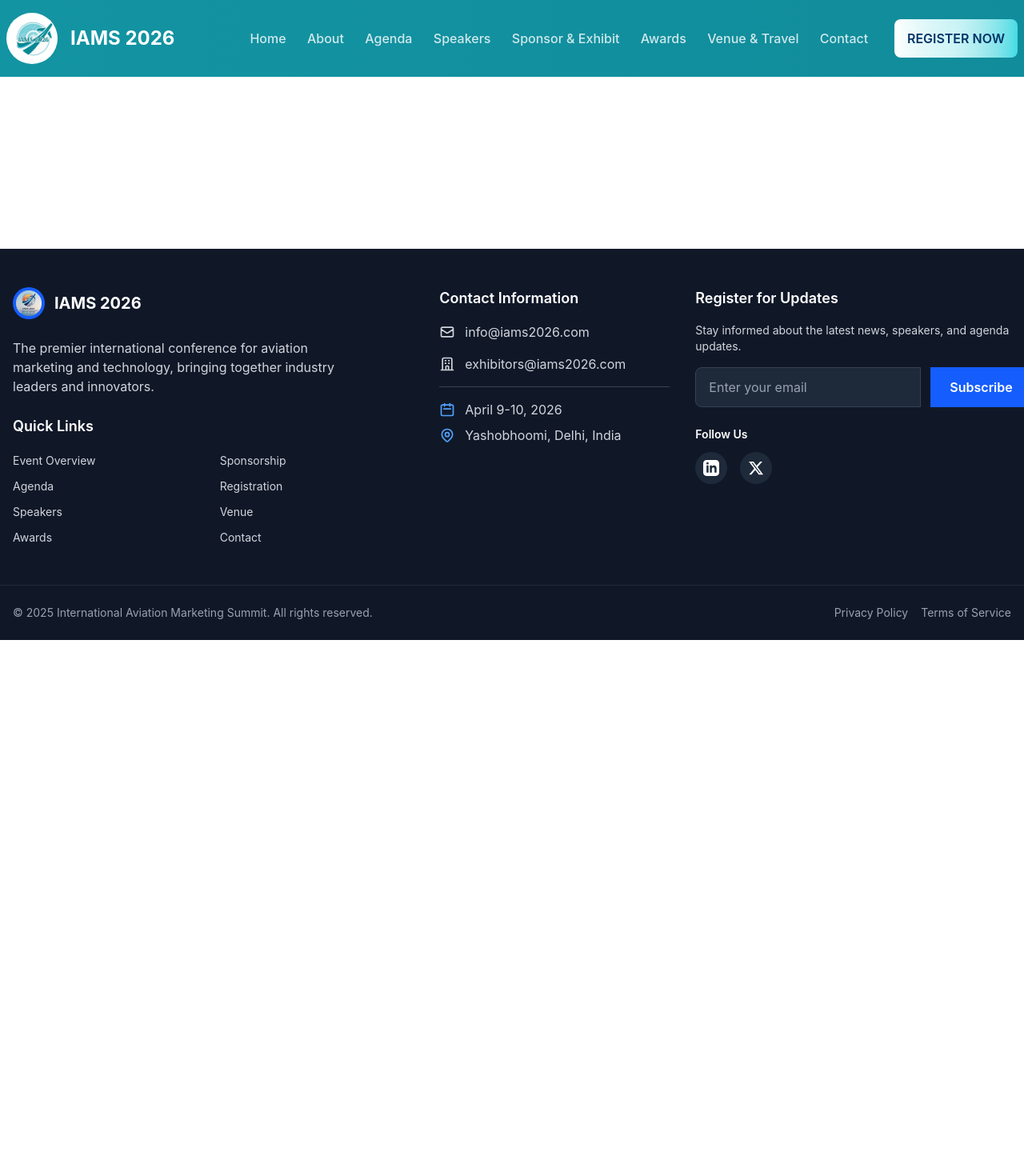
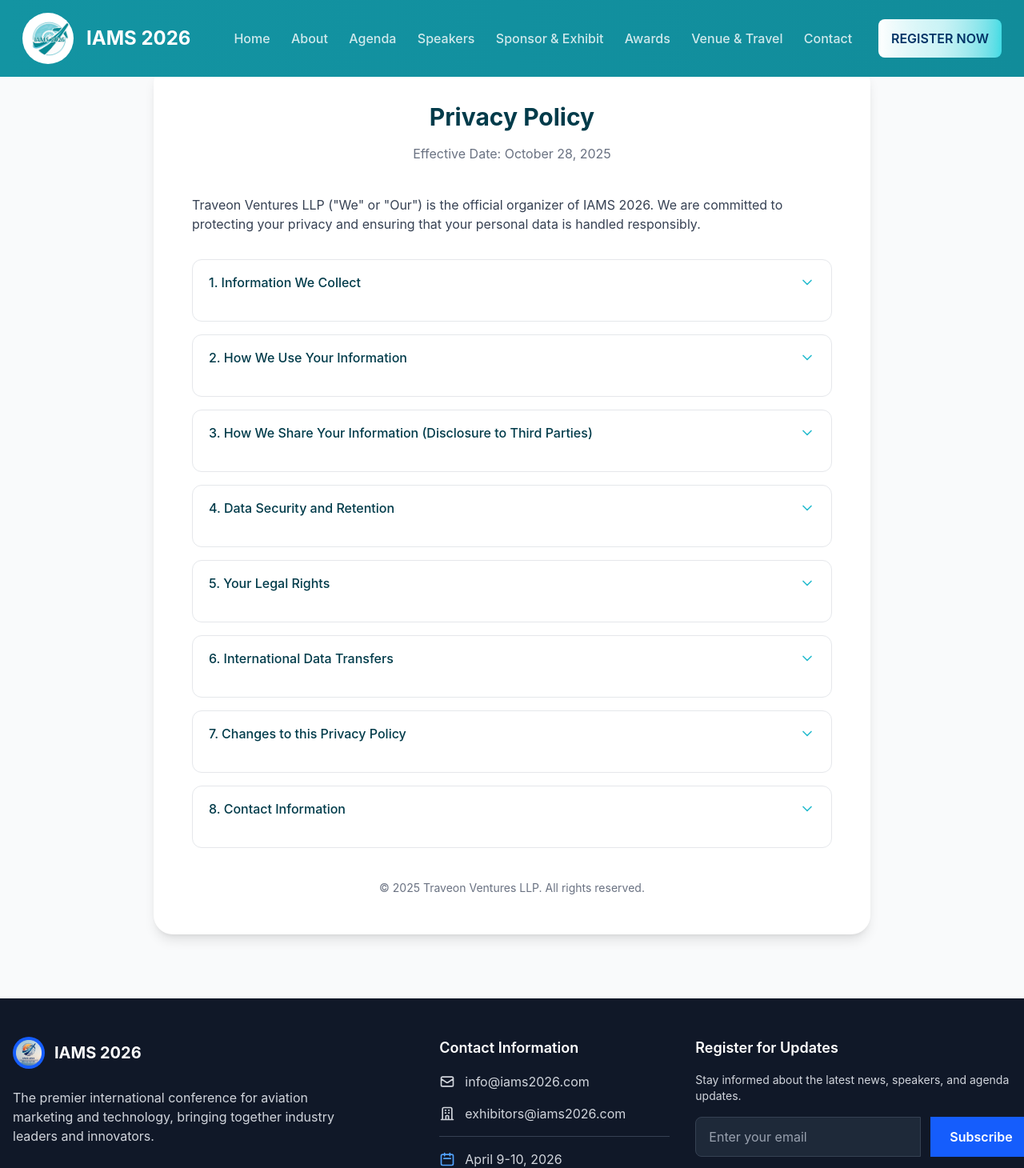
Before and after one commit to evreneducation/iams, a React (Vite) app: page /privacy in a window 1280 px wide. Shown: the top 1460 px of the page at 80% size. Before the commit the page ends 800 px from the top, so only its background shows below. Built offline with nearby package versions, Linux system fonts and the light colour scheme; a web font is replaced by a local one.

Commit message:
privacy policy page addess sucessfully

```diff
--- a/src/App.jsx
+++ b/src/App.jsx
@@ -18,6 +18,8 @@ import RegistrationForm from "./pages/multiStepForm";
 import HotelPartners from "./pages/allhote";
 import AllHotel from "./pages/allhote";
 import TravelInfo from "./pages/travellsAndVisa";
+
+import PrivecyPolicy from "./pages/privecyAndPolicy";
 function App() {
   return (
     <Router>
@@ -40,6 +42,7 @@ function App() {
             <Route path="/registration-form" element={<RegistrationForm />} />
             <Route path="/hotelpartner" element={<AllHotel />} />
             <Route path="/travel-info" element={<TravelInfo />} />
+               <Route path="/privacy" element={<PrivecyPolicy />} />
           </Routes>
         </main>
         <Footer />
--- a/src/components/Footer.jsx
+++ b/src/components/Footer.jsx
@@ -5,26 +5,21 @@ import { Link } from "react-router-dom";
 const Footer = () => {
   const [email, setEmail] = useState("");
 
-  // Function to handle email click
   const handleEmailClick = (email) => {
     window.location.href = `mailto:${email}`;
   };
 
-  // Function to open location in Google Maps
   const openLocation = () => {
     window.open("https://maps.app.goo.gl/DvSeC96TBuffbbHb8", "_blank");
   };
 
-  // Function to handle email signup
   const handleEmailSignup = (e) => {
     e.preventDefault();
-    // Here you would typically send the email to your backend
     console.log("Email submitted:", email);
     alert("Thank you for subscribing to updates!");
     setEmail("");
   };
 
-  // Function to open social media links
   const openSocialMedia = (platform) => {
     const urls = {
       linkedin: "https://linkedin.com/company/iams2026",
@@ -128,6 +123,24 @@ const Footer = () => {
                       Contact
                     </Link>
                   </li>
+
+                  {/* Added Privacy & Terms here */}
+                  <li>
+                    <Link
+                      to="/privacy"
+                      className="text-gray-300 hover:text-blue-400 transition-colors text-sm"
+                    >
+                      Privacy Policy
+                    </Link>
+                  </li>
+                  <li>
+                    <Link
+                      to="/terms"
+                      className="text-gray-300 hover:text-blue-400 transition-colors text-sm"
+                    >
+                      Terms & Conditions
+                    </Link>
+                  </li>
                 </ul>
               </div>
             </div>
@@ -179,7 +192,6 @@ const Footer = () => {
                 <span>exhibitors@iams2026.com</span>
               </div>
 
-              {/* Event Details */}
               <div className="pt-4 border-t border-gray-700">
                 <div className="flex items-center text-gray-300 mb-2">
                   <svg
@@ -255,7 +267,7 @@ const Footer = () => {
               </div>
             </form>
 
-            {/* Social Media Icons */}
+            {/* Social Media */}
             <div className="mt-6">
               <h5 className="text-sm font-semibold mb-3 text-white">
                 Follow Us
@@ -291,29 +303,12 @@ const Footer = () => {
         </div>
       </div>
 
-      {/* Copyright Section */}
+      {/* Copyright Section (cleaned up) */}
       <div className="border-t border-gray-800">
-        <div className="container mx-auto px-4 py-6">
-          <div className="flex flex-col md:flex-row justify-between items-center">
-            <p className="text-gray-400 text-sm">
-              © 2025 International Aviation Marketing Summit. All rights
-              reserved.
-            </p>
-            <div className="flex space-x-4 mt-4 md:mt-0">
-              <Link
-                to="/privacy"
-                className="text-gray-400 hover:text-blue-400 text-sm transition-colors"
-              >
-                Privacy Policy
-              </Link>
-              <Link
-                to="/terms"
-                className="text-gray-400 hover:text-blue-400 text-sm transition-colors"
-              >
-                Terms of Service
-              </Link>
-            </div>
-          </div>
+        <div className="container mx-auto px-4 py-6 text-center">
+          <p className="text-gray-400 text-sm">
+            © 2025 International Aviation Marketing Summit. All rights reserved.
+          </p>
         </div>
       </div>
     </footer>
--- a/src/components/Header.jsx
+++ b/src/components/Header.jsx
@@ -65,7 +65,7 @@ const Header = () => {
 
   return (
 <header
-  className={`fixed top-0 left-0 w-full z-50 transition-all duration-500 ${
+  className={`fixed px-[20px] top-0 left-0 w-full z-50 transition-all duration-500 ${
     isScrolled
       ? "bg-white/95 backdrop-blur-md shadow-lg py-3 border-b border-gray-100"
       : "bg-gradient-to-r from-[#1394A2] via-[#12909F] to-[#118C9A] py-4"
--- a/src/pages/Home.jsx
+++ b/src/pages/Home.jsx
@@ -265,7 +265,6 @@ const Home = () => {
         <div className="container mx-auto px-4">
           <div className="max-w-6xl mx-auto">
             <div className="grid grid-cols-1 lg:grid-cols-2 gap-12 items-center">
-
 
               {/* Image Placeholder */}
               <div className="order-2 lg:order-2 relative" data-aos="fade-left">
--- /dev/null
+++ b/src/pages/privecyAndPolicy.jsx
@@ -0,0 +1,156 @@
+import { useState } from "react";
+import { ChevronDown, ChevronUp } from "lucide-react";
+
+const sections = [
+  {
+    title: "1. Information We Collect",
+    content: (
+      <>
+        <p className="mb-3">
+          We collect information that identifies, relates to, describes, or is capable of being associated with you ("Personal Information").
+        </p>
+        <h4 className="font-semibold text-[#003B4A] mb-2">A. Information You Provide Directly</h4>
+        <ul className="list-disc ml-5 mb-4 space-y-1 text-gray-700">
+          <li>Identity and Contact Data: Name, title, company, job function, email address, and phone number.</li>
+          <li>Registration Data: Payment details (processed via a third-party gateway), ticket type, dietary requirements.</li>
+          <li>Professional Data: Information about your professional background or industry focus.</li>
+        </ul>
+        <h4 className="font-semibold text-[#003B4A] mb-2">B. Information Collected Automatically</h4>
+        <ul className="list-disc ml-5 space-y-1 text-gray-700">
+          <li>Technical Data: IP address, browser type, OS, time zone, and device info.</li>
+          <li>Usage Data: Pages visited, time on site, and referring site details.</li>
+        </ul>
+      </>
+    ),
+  },
+  {
+    title: "2. How We Use Your Information",
+    content: (
+      <ul className="list-disc ml-5 space-y-1 text-gray-700">
+        <li>Service Delivery: Registration, ticketing, networking, and event updates.</li>
+        <li>Communication: Handling inquiries and sending essential event communications.</li>
+        <li>Marketing: Sending newsletters and promotional materials with consent.</li>
+        <li>Analysis: Improving website and event experience.</li>
+      </ul>
+    ),
+  },
+  {
+    title: "3. How We Share Your Information (Disclosure to Third Parties)",
+    content: (
+      <>
+        <h4 className="font-semibold text-[#003B4A] mb-2">A. Event Sponsors and Partners</h4>
+        <p className="mb-2">
+          Attendee details (name, job title, company, email) may be shared with IAMS 2026 sponsors for networking and B2B interactions.
+        </p>
+        <p className="mb-4 italic text-gray-600">
+          Opt-out available by emailing <a href="mailto:info@iamsglobal.com" className="text-[#28bccf] hover:underline">info@iamsglobal.com</a>.
+        </p>
+
+        <h4 className="font-semibold text-[#003B4A] mb-2">B. Service Providers</h4>
+        <ul className="list-disc ml-5 mb-4 space-y-1 text-gray-700">
+          <li>Event management and badging systems</li>
+          <li>IT and system administration</li>
+          <li>Payment processors</li>
+        </ul>
+
+        <h4 className="font-semibold text-[#003B4A] mb-2">C. Legal Compliance and Protection</h4>
+        <p>We may disclose information as required by law or to protect our rights and attendees’ safety.</p>
+      </>
+    ),
+  },
+  {
+    title: "4. Data Security and Retention",
+    content: (
+      <ul className="list-disc ml-5 space-y-1 text-gray-700">
+        <li>We employ strong security measures to protect data from unauthorized access.</li>
+        <li>Data is retained only as long as necessary (usually up to three years after the event).</li>
+      </ul>
+    ),
+  },
+  {
+    title: "5. Your Legal Rights",
+    content: (
+      <ul className="list-disc ml-5 space-y-1 text-gray-700">
+        <li>Access, correction, or deletion of your Personal Information.</li>
+        <li>Object to processing for direct marketing.</li>
+        <li>Contact <a href="mailto:info@iamsglobal.com" className="text-[#28bccf] hover:underline">info@iamsglobal.com</a> to exercise your rights.</li>
+      </ul>
+    ),
+  },
+  {
+    title: "6. International Data Transfers",
+    content: (
+      <p>Your data may be processed in India or other countries where our partners operate, ensuring equivalent protection worldwide.</p>
+    ),
+  },
+  {
+    title: "7. Changes to this Privacy Policy",
+    content: (
+      <p>We may update this Privacy Policy periodically. Updates will be posted with a new effective date.</p>
+    ),
+  },
+  {
+    title: "8. Contact Information",
+    content: (
+      <ul className="list-none space-y-1 text-gray-700">
+        <li>Email: <a href="mailto:info@iamsglobal.com" className="text-[#28bccf] hover:underline">info@iamsglobal.com</a></li>
+        <li>Phone: +91 8929290107</li>
+        <li>Address: Traveon Ventures LLP, 128, D-Mall, NSP, Delhi-110034, India</li>
+      </ul>
+    ),
+  },
+];
+
+export default function PrivacyPolicy() {
+  const [openIndex, setOpenIndex] = useState(null);
+
+  return (
+    <section className="bg-gray-50 min-h-screen py-20 px-6">
+      <div className="max-w-4xl mx-auto bg-white rounded-3xl shadow-lg p-8 md:p-12 transition-all">
+        <h1 className="text-3xl font-bold text-[#003B4A] text-center mb-4">
+          Privacy Policy
+        </h1>
+        <p className="text-center text-gray-500 mb-10">
+          Effective Date: October 28, 2025
+        </p>
+
+        <p className="text-gray-700 mb-8">
+          Traveon Ventures LLP ("We" or "Our") is the official organizer of IAMS 2026. We are committed
+          to protecting your privacy and ensuring that your personal data is handled responsibly.
+        </p>
+
+        <div className="space-y-4">
+          {sections.map((section, index) => (
+            <div
+              key={index}
+              className="border border-gray-200 rounded-xl overflow-hidden transition-all bg-white"
+            >
+              <button
+                onClick={() => setOpenIndex(openIndex === index ? null : index)}
+                className="w-full flex justify-between items-center px-5 py-4 text-left font-medium text-[#003B4A] hover:bg-gray-50 transition"
+              >
+                {section.title}
+                {openIndex === index ? (
+                  <ChevronUp className="w-5 h-5 text-[#28bccf]" />
+                ) : (
+                  <ChevronDown className="w-5 h-5 text-[#28bccf]" />
+                )}
+              </button>
+              <div
+                className={`px-5 pb-5 text-gray-700 leading-relaxed transition-all duration-500 ease-in-out ${
+                  openIndex === index ? "max-h-[1000px] opacity-100" : "max-h-0 opacity-0"
+                } overflow-hidden`}
+              >
+                {section.content}
+              </div>
+            </div>
+          ))}
+        </div>
+
+        <p className="text-gray-500 text-sm mt-10 text-center">
+          © {new Date().getFullYear()} Traveon Ventures LLP. All rights reserved.
+        </p>
+      </div>
+    </section>
+  );
+}
```
